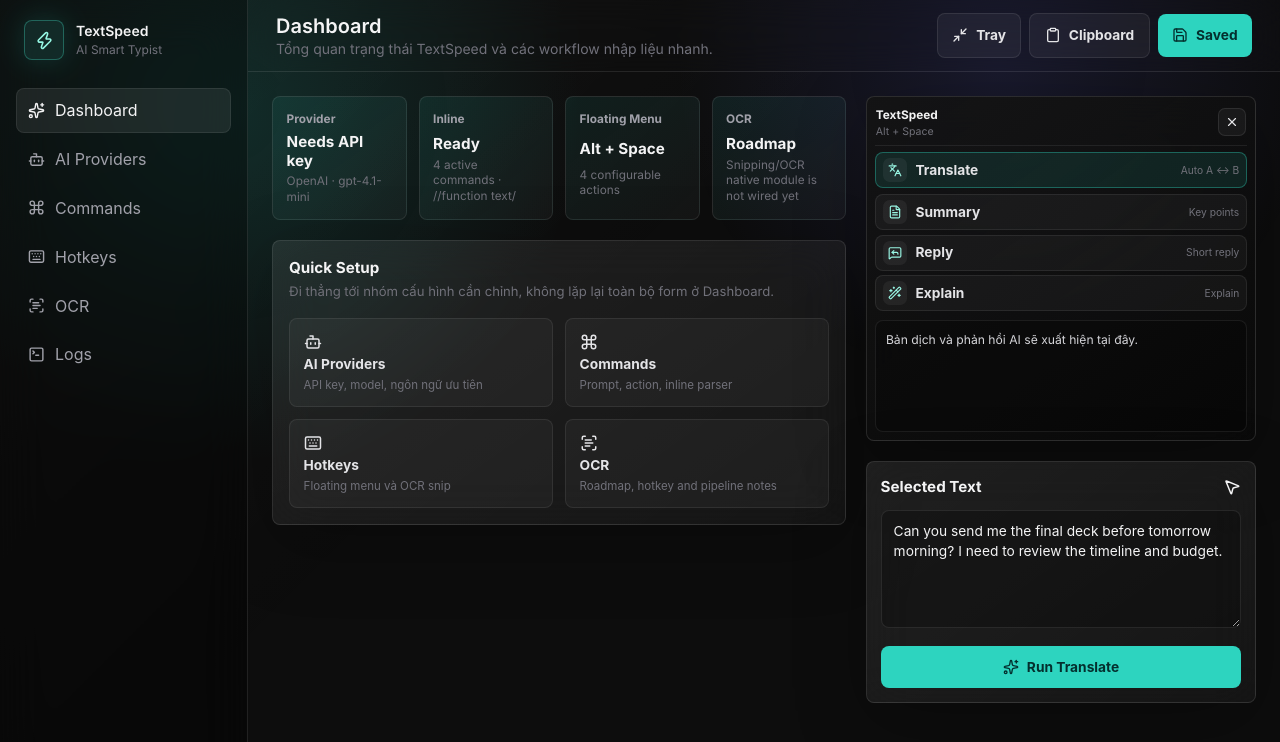
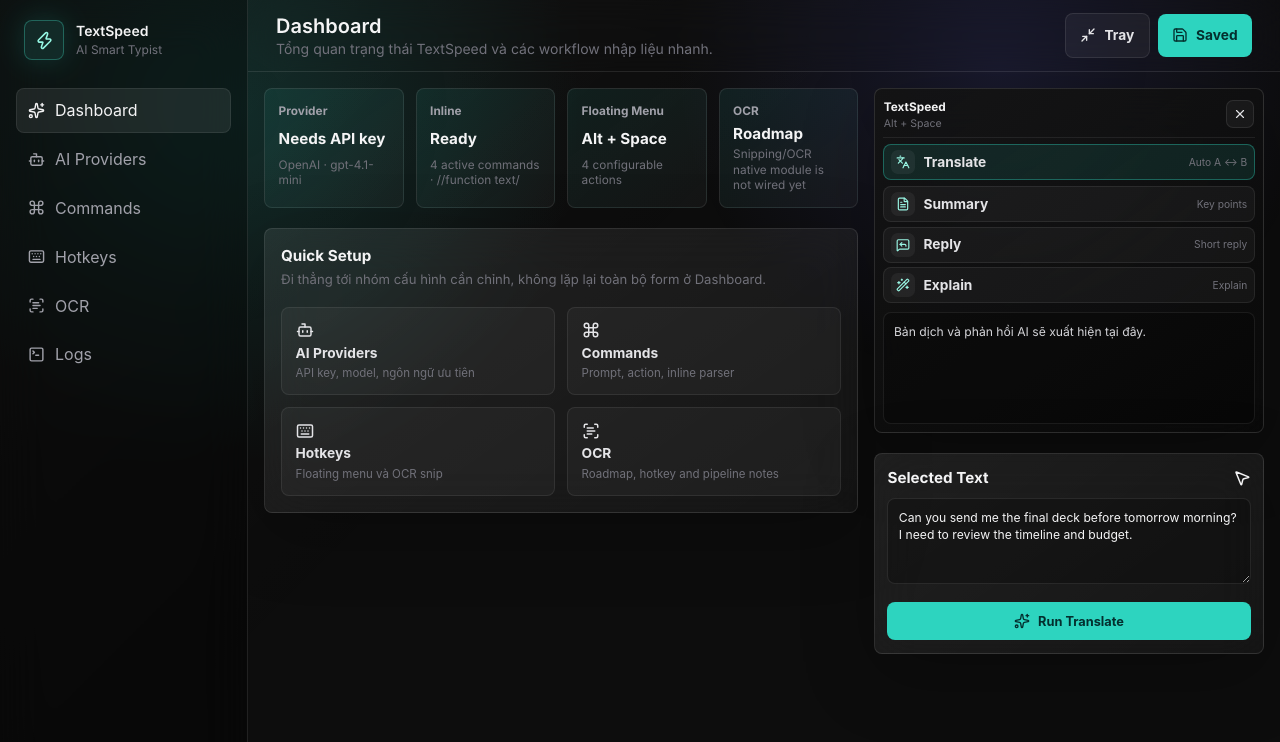
Before and after one commit to Monkez/text-speed, a React (Vite) app: page / in a window 1280 px wide. Shown: the top 742 px of the page. Built offline with nearby package versions, Linux system fonts and the light colour scheme.

Commit message:
Polish settings layout and input behavior

```diff
--- a/src/App.tsx
+++ b/src/App.tsx
@@ -246,15 +246,6 @@
     }
   }
 
-  async function handleClipboardImport() {
-    try {
-      const text = await readClipboardText();
-      if (text.trim()) setSelectedText(text);
-    } catch {
-      setSelectedText("Clipboard chỉ khả dụng khi chạy trong Tauri.");
-    }
-  }
-
   async function handleExecuteInline() {
     setBusy(true);
     try {
@@ -382,10 +373,6 @@
               <button className="ghost-button" onClick={handleHideToTray} title="Hide TextSpeed to system tray" type="button">
                 <Minimize2 size={16} />
                 Tray
-              </button>
-              <button className="ghost-button" onClick={handleClipboardImport} type="button">
-                <Clipboard size={16} />
-                Clipboard
               </button>
               <button className="primary-button" onClick={handleSave} type="button">
                 <Save size={16} />
@@ -1022,25 +1009,27 @@
 };
 
 function ImeInput({ onValueChange, value, ...props }: ImeInputProps) {
-  const [draft, setDraft] = useState(value);
+  const inputRef = useRef<HTMLInputElement>(null);
   const composing = useRef(false);
 
   useEffect(() => {
-    if (!composing.current) setDraft(value);
+    const input = inputRef.current;
+    if (input && document.activeElement !== input && input.value !== value) {
+      input.value = value;
+    }
   }, [value]);
 
   return (
     <input
       {...props}
-      onChange={(event) => {
+      defaultValue={value}
+      onInput={(event) => {
         const next = event.currentTarget.value;
-        setDraft(next);
         if (!composing.current) onValueChange(next);
       }}
       onCompositionEnd={(event) => {
         composing.current = false;
         const next = event.currentTarget.value;
-        setDraft(next);
         onValueChange(next);
         props.onCompositionEnd?.(event);
       }}
@@ -1048,7 +1037,7 @@
         composing.current = true;
         props.onCompositionStart?.(event);
       }}
-      value={draft}
+      ref={inputRef}
     />
   );
 }
@@ -1059,25 +1048,27 @@
 };
 
 function ImeTextarea({ onValueChange, value, ...props }: ImeTextareaProps) {
-  const [draft, setDraft] = useState(value);
+  const textareaRef = useRef<HTMLTextAreaElement>(null);
   const composing = useRef(false);
 
   useEffect(() => {
-    if (!composing.current) setDraft(value);
+    const textarea = textareaRef.current;
+    if (textarea && document.activeElement !== textarea && textarea.value !== value) {
+      textarea.value = value;
+    }
   }, [value]);
 
   return (
     <textarea
       {...props}
-      onChange={(event) => {
+      defaultValue={value}
+      onInput={(event) => {
         const next = event.currentTarget.value;
-        setDraft(next);
         if (!composing.current) onValueChange(next);
       }}
       onCompositionEnd={(event) => {
         composing.current = false;
         const next = event.currentTarget.value;
-        setDraft(next);
         onValueChange(next);
         props.onCompositionEnd?.(event);
       }}
@@ -1085,7 +1076,7 @@
         composing.current = true;
         props.onCompositionStart?.(event);
       }}
-      value={draft}
+      ref={textareaRef}
     />
   );
 }
--- a/src/styles.css
+++ b/src/styles.css
@@ -14,10 +14,18 @@
   box-sizing: border-box;
 }
 
+html,
+#root {
+  height: 100%;
+  overflow: hidden;
+}
+
 body {
   margin: 0;
   min-width: 1080px;
-  min-height: 720px;
+  min-height: 0;
+  height: 100%;
+  overflow: hidden;
 }
 
 body.floating-window-body {
@@ -238,21 +246,32 @@
   min-height: 160px;
 }
 
+.app-shell,
+.app-main {
+  height: 100vh;
+  min-height: 0;
+}
+
 .selected-text-panel {
-  padding: 0.85rem;
+  padding: 0.78rem;
 }
 
 .selected-text-panel .section-heading {
-  margin-bottom: 0.7rem;
+  margin-bottom: 0.55rem;
 }
 
-.selected-text-input {
-  min-height: 118px;
-  max-height: 170px;
+.selected-text-panel textarea.selected-text-input {
+  min-height: 86px !important;
+  max-height: 140px;
   resize: vertical;
-  padding: 0.68rem 0.75rem;
-  font-size: 0.86rem;
-  line-height: 1.45;
+  padding: 0.58rem 0.65rem !important;
+  font-size: 0.76rem !important;
+  line-height: 1.42 !important;
+}
+
+.selected-text-panel .primary-button {
+  padding: 0.58rem 0.75rem;
+  font-size: 0.8rem;
 }
 
 input:focus,
@@ -864,6 +883,72 @@
   margin-top: 0;
 }
 
+@media (max-height: 820px) {
+  .content-grid {
+    gap: 1rem;
+    padding: 1rem;
+  }
+
+  .command-workbench {
+    padding: 0.85rem;
+  }
+
+  .command-workbench .section-heading {
+    margin-bottom: 0.75rem;
+  }
+
+  .command-workbench-grid {
+    gap: 0.75rem;
+  }
+
+  .function-list {
+    gap: 0.42rem;
+    max-height: none;
+  }
+
+  .function-list-item {
+    min-height: 58px;
+    padding: 0.55rem 1.75rem 0.55rem 0.65rem;
+  }
+
+  .function-list-item strong {
+    font-size: 0.8rem;
+  }
+
+  .function-list-item small,
+  .function-command {
+    font-size: 0.7rem;
+  }
+
+  .function-editor {
+    padding: 0.85rem;
+  }
+
+  .function-editor-head {
+    margin-bottom: 0.7rem;
+  }
+
+  .prompt-editor {
+    min-height: 132px;
+    font-size: 0.78rem;
+    line-height: 1.45;
+  }
+
+  .syntax-preview {
+    margin-top: 0.6rem;
+    padding: 0.6rem;
+  }
+
+  .parser-test-strip {
+    margin-top: 0.7rem;
+    padding-top: 0.7rem;
+  }
+
+  .parser-test-strip textarea {
+    min-height: 58px;
+  }
+}
+
 .inline-result {
   margin-top: 0.75rem;
   min-height: 74px;
@@ -1101,8 +1186,13 @@
   grid-template-columns: minmax(0, 1fr);
 }
 
+.content-grid {
+  min-height: 0;
+}
+
 .content-scroll {
   min-height: 0;
+  height: calc(100vh - 72px);
   overflow-y: auto;
   overscroll-behavior: contain;
 }
```
